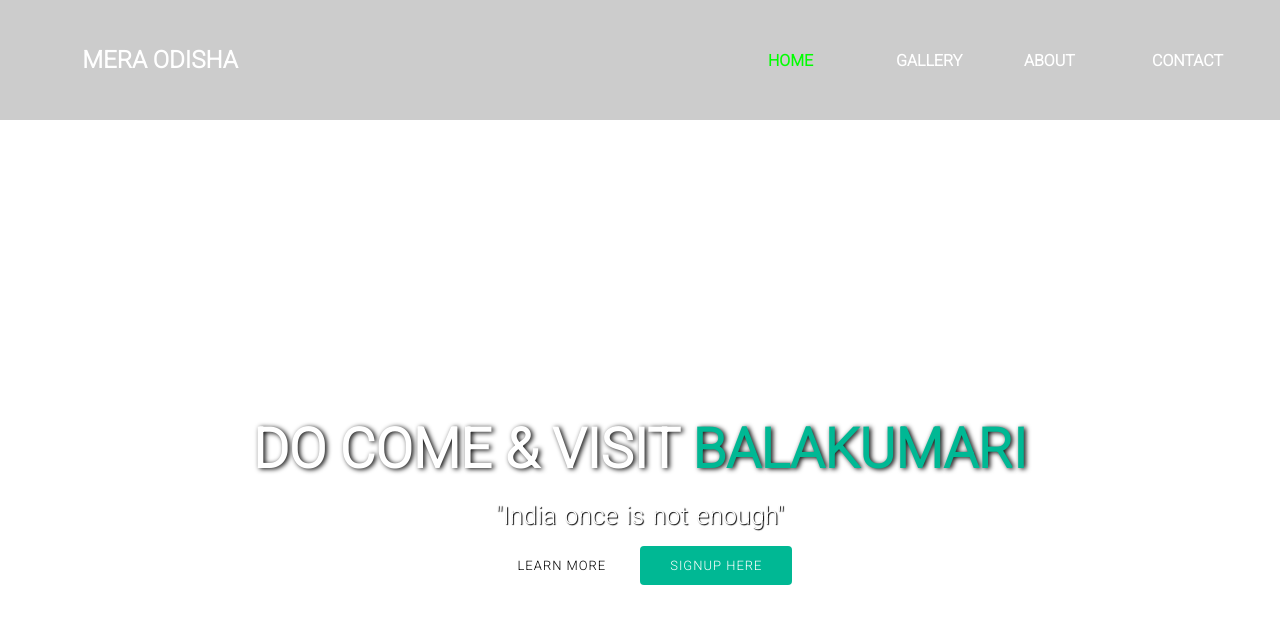
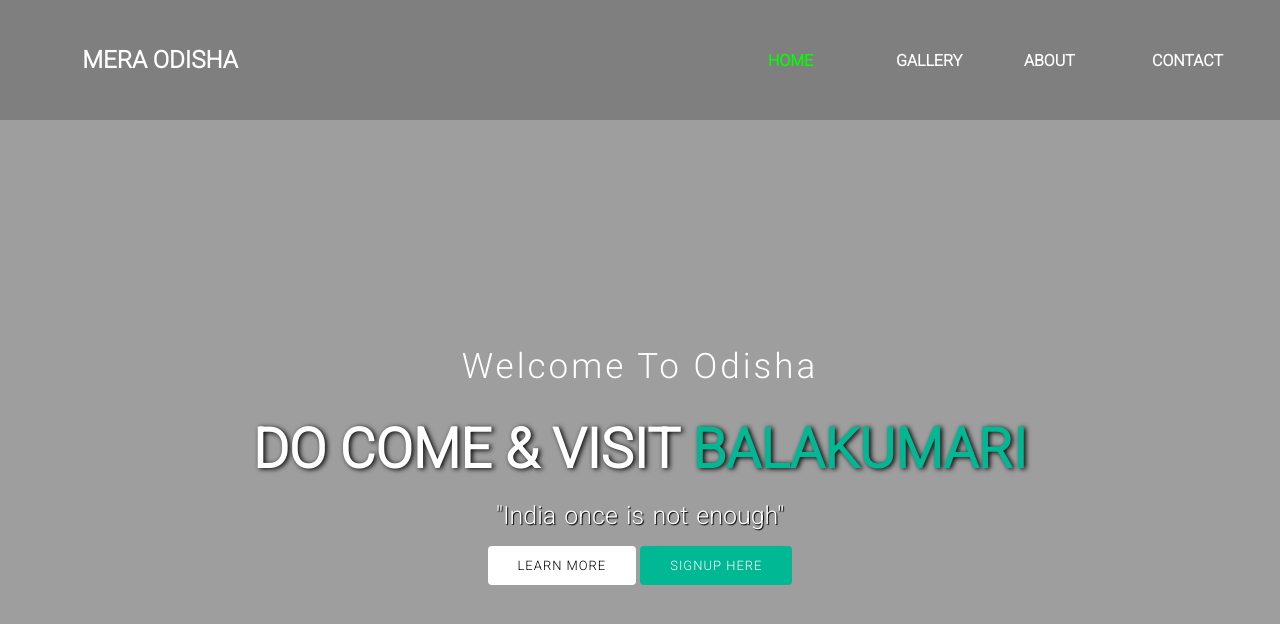
Before and after one commit to Manojkumarpradhan96/odisha-sea, a plain HTML site: page index.html in a window 1280 px wide. Drawn offline with nearby package versions, Linux system fonts and the light colour scheme; the site is published under a folder, as on GitHub Pages, so addresses that start at the root find nothing.

Commit message:
Update style.css

```diff
--- a/style.css
+++ b/style.css
@@ -7,7 +7,7 @@
 
 header{
     width: 100%;height: 100vh;
-    background-image: url(/maitrayee-raha-no0RbxkU2o4-unsplash.jpg);
+    background-image: url(maitrayee-raha-no0RbxkU2o4-unsplash.jpg);
     background-repeat: no-repeat;
     background-size: cover;
 }
```
